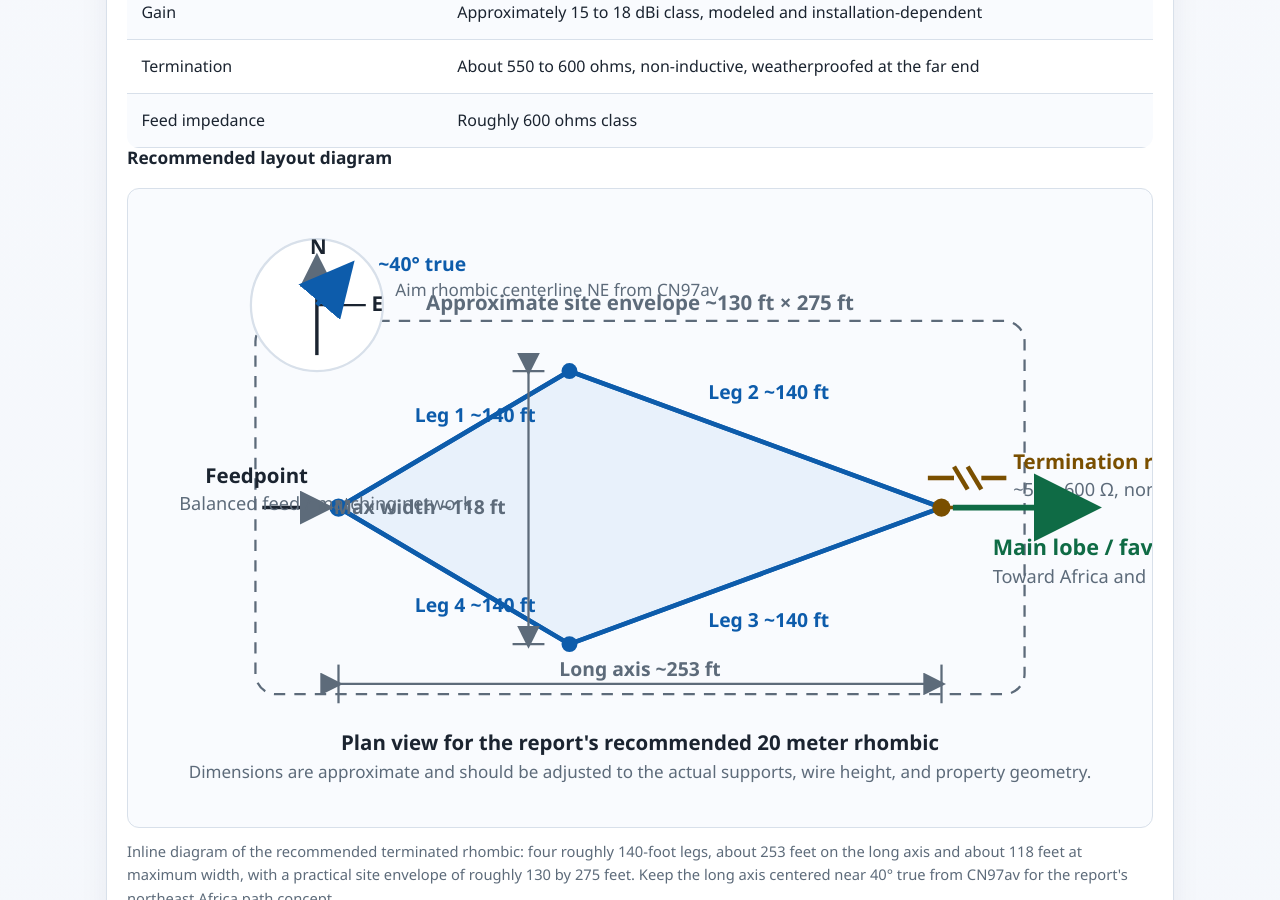
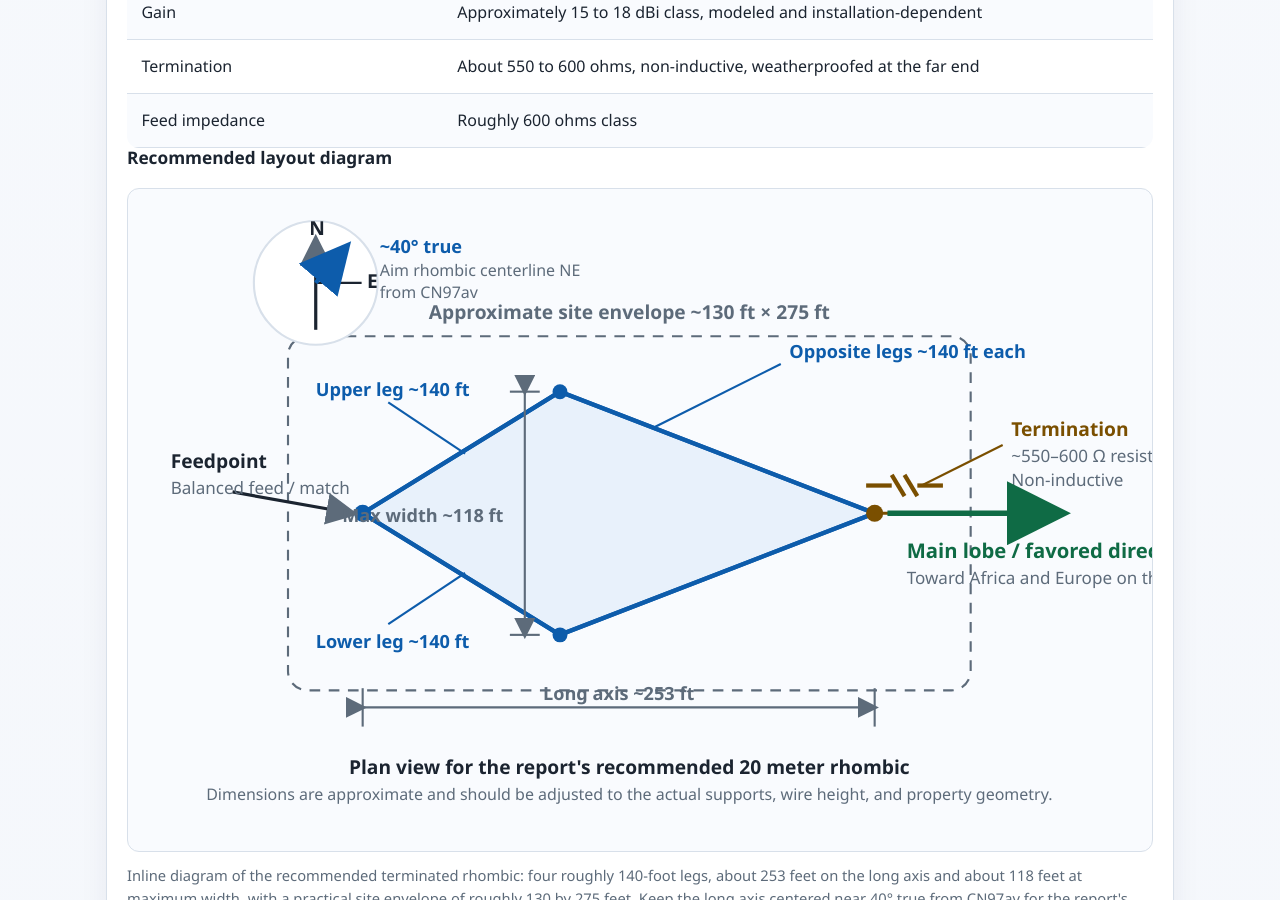
Before and after one commit to Treit/treit.github.io, a Jekyll site: the page misc/radio/africa-dx-antenna-report.html, which Jekyll copies as it is, in a window 1280 px wide and 900 px high, scrolled down 2468 px. Built offline with Jekyll 4.4.1, drawn with Linux system fonts in a browser that asks for light colours.

Commit message:
Fix rhombic SVG label layout

```diff
--- a/misc/radio/africa-dx-antenna-report.html
+++ b/misc/radio/africa-dx-antenna-report.html
@@ -297,7 +297,7 @@
       </table>
       <h3>Recommended layout diagram</h3>
       <figure class="diagram">
-        <svg viewBox="0 0 900 560" role="img" aria-labelledby="rhombic-diagram-title rhombic-diagram-desc" xmlns="http://www.w3.org/2000/svg">
+        <svg viewBox="0 0 960 620" role="img" aria-labelledby="rhombic-diagram-title rhombic-diagram-desc" xmlns="http://www.w3.org/2000/svg">
           <title id="rhombic-diagram-title">Recommended 20 meter rhombic layout aimed about 40 degrees true from CN97av</title>
           <desc id="rhombic-diagram-desc">Plan-view diagram showing a four-leg rhombic with the feedpoint at the near end, a terminating resistor at the far end, approximate dimensions, and a northeast heading note for the favored Africa path.</desc>
           <defs>
@@ -312,63 +312,68 @@
             </marker>
           </defs>
 
-          <rect x="112" y="116" width="676" height="328" rx="18" fill="none" stroke="#5d6b7a" stroke-width="2" stroke-dasharray="10 8" />
-          <text x="450" y="106" text-anchor="middle" font-size="18" fill="#5d6b7a" font-weight="700">Approximate site envelope ~130 ft × 275 ft</text>
+          <rect x="150" y="138" width="640" height="332" rx="18" fill="none" stroke="#5d6b7a" stroke-width="2" stroke-dasharray="10 8" />
+          <text x="470" y="122" text-anchor="middle" font-size="18" fill="#5d6b7a" font-weight="700">Approximate site envelope ~130 ft × 275 ft</text>
 
-          <polygon points="185,280 388,160 715,280 388,400" fill="#e8f1fb" stroke="#0d5cab" stroke-width="4" />
+          <polygon points="220,304 405,190 700,304 405,418" fill="#e8f1fb" stroke="#0d5cab" stroke-width="4" />
 
-          <line x1="185" y1="280" x2="388" y2="160" stroke="#0d5cab" stroke-width="4" />
-          <line x1="388" y1="160" x2="715" y2="280" stroke="#0d5cab" stroke-width="4" />
-          <line x1="715" y1="280" x2="388" y2="400" stroke="#0d5cab" stroke-width="4" />
-          <line x1="388" y1="400" x2="185" y2="280" stroke="#0d5cab" stroke-width="4" />
+          <line x1="220" y1="304" x2="405" y2="190" stroke="#0d5cab" stroke-width="4" />
+          <line x1="405" y1="190" x2="700" y2="304" stroke="#0d5cab" stroke-width="4" />
+          <line x1="700" y1="304" x2="405" y2="418" stroke="#0d5cab" stroke-width="4" />
+          <line x1="405" y1="418" x2="220" y2="304" stroke="#0d5cab" stroke-width="4" />
 
-          <circle cx="185" cy="280" r="8" fill="#0d5cab" />
-          <circle cx="715" cy="280" r="8" fill="#7a4f00" />
-          <circle cx="388" cy="160" r="7" fill="#0d5cab" />
-          <circle cx="388" cy="400" r="7" fill="#0d5cab" />
+          <circle cx="220" cy="304" r="8" fill="#0d5cab" />
+          <circle cx="700" cy="304" r="8" fill="#7a4f00" />
+          <circle cx="405" cy="190" r="7" fill="#0d5cab" />
+          <circle cx="405" cy="418" r="7" fill="#0d5cab" />
 
-          <line x1="118" y1="280" x2="175" y2="280" stroke="#1b2430" stroke-width="3" marker-end="url(#arrow-muted)" />
-          <text x="68" y="258" font-size="18" fill="#1b2430" font-weight="700">Feedpoint</text>
-          <text x="45" y="282" font-size="16" fill="#5d6b7a">Balanced feed / matching network</text>
+          <line x1="98" y1="284" x2="210" y2="304" stroke="#1b2430" stroke-width="3" marker-end="url(#arrow-muted)" />
+          <text x="40" y="262" font-size="18" fill="#1b2430" font-weight="700">Feedpoint</text>
+          <text x="40" y="286" font-size="16" fill="#5d6b7a">Balanced feed / match</text>
 
-          <line x1="703" y1="254" x2="726" y2="254" stroke="#7a4f00" stroke-width="4" />
-          <line x1="726" y1="244" x2="738" y2="264" stroke="#7a4f00" stroke-width="4" />
-          <line x1="738" y1="244" x2="750" y2="264" stroke="#7a4f00" stroke-width="4" />
-          <line x1="750" y1="254" x2="772" y2="254" stroke="#7a4f00" stroke-width="4" />
-          <line x1="715" y1="280" x2="772" y2="280" stroke="#7a4f00" stroke-width="3" />
-          <text x="778" y="246" font-size="18" fill="#7a4f00" font-weight="700">Termination resistor</text>
-          <text x="778" y="270" font-size="16" fill="#5d6b7a">~550–600 Ω, non-inductive</text>
+          <line x1="692" y1="278" x2="716" y2="278" stroke="#7a4f00" stroke-width="4" />
+          <line x1="716" y1="268" x2="728" y2="288" stroke="#7a4f00" stroke-width="4" />
+          <line x1="728" y1="268" x2="740" y2="288" stroke="#7a4f00" stroke-width="4" />
+          <line x1="740" y1="278" x2="764" y2="278" stroke="#7a4f00" stroke-width="4" />
+          <line x1="700" y1="304" x2="764" y2="304" stroke="#7a4f00" stroke-width="3" />
+          <line x1="744" y1="278" x2="820" y2="240" stroke="#7a4f00" stroke-width="2" />
+          <text x="828" y="232" font-size="18" fill="#7a4f00" font-weight="700">Termination</text>
+          <text x="828" y="256" font-size="16" fill="#5d6b7a">~550–600 Ω resistor</text>
+          <text x="828" y="278" font-size="16" fill="#5d6b7a">Non-inductive</text>
 
-          <line x1="725" y1="280" x2="846" y2="280" stroke="#0f6b45" stroke-width="5" marker-end="url(#arrow-green)" />
-          <text x="760" y="322" font-size="19" fill="#0f6b45" font-weight="700">Main lobe / favored direction</text>
-          <text x="760" y="346" font-size="16" fill="#5d6b7a">Toward Africa and Europe on the NE path family</text>
+          <line x1="712" y1="304" x2="874" y2="304" stroke="#0f6b45" stroke-width="5" marker-end="url(#arrow-green)" />
+          <text x="730" y="346" font-size="19" fill="#0f6b45" font-weight="700">Main lobe / favored direction</text>
+          <text x="730" y="370" font-size="16" fill="#5d6b7a">Toward Africa and Europe on the NE path</text>
 
-          <text x="252" y="205" font-size="17" fill="#0d5cab" font-weight="700">Leg 1 ~140 ft</text>
-          <text x="510" y="185" font-size="17" fill="#0d5cab" font-weight="700">Leg 2 ~140 ft</text>
-          <text x="510" y="385" font-size="17" fill="#0d5cab" font-weight="700">Leg 3 ~140 ft</text>
-          <text x="252" y="372" font-size="17" fill="#0d5cab" font-weight="700">Leg 4 ~140 ft</text>
+          <line x1="316" y1="248" x2="244" y2="200" stroke="#0d5cab" stroke-width="2" />
+          <text x="176" y="194" font-size="17" fill="#0d5cab" font-weight="700">Upper leg ~140 ft</text>
+          <line x1="316" y1="360" x2="244" y2="408" stroke="#0d5cab" stroke-width="2" />
+          <text x="176" y="430" font-size="17" fill="#0d5cab" font-weight="700">Lower leg ~140 ft</text>
+          <line x1="492" y1="224" x2="612" y2="164" stroke="#0d5cab" stroke-width="2" />
+          <text x="620" y="158" font-size="17" fill="#0d5cab" font-weight="700">Opposite legs ~140 ft each</text>
 
-          <line x1="185" y1="435" x2="715" y2="435" stroke="#5d6b7a" stroke-width="2" marker-start="url(#arrow-muted)" marker-end="url(#arrow-muted)" />
-          <line x1="185" y1="418" x2="185" y2="452" stroke="#5d6b7a" stroke-width="2" />
-          <line x1="715" y1="418" x2="715" y2="452" stroke="#5d6b7a" stroke-width="2" />
-          <text x="450" y="428" text-anchor="middle" font-size="17" fill="#5d6b7a" font-weight="700">Long axis ~253 ft</text>
+          <line x1="220" y1="486" x2="700" y2="486" stroke="#5d6b7a" stroke-width="2" marker-start="url(#arrow-muted)" marker-end="url(#arrow-muted)" />
+          <line x1="220" y1="468" x2="220" y2="504" stroke="#5d6b7a" stroke-width="2" />
+          <line x1="700" y1="468" x2="700" y2="504" stroke="#5d6b7a" stroke-width="2" />
+          <text x="460" y="479" text-anchor="middle" font-size="17" fill="#5d6b7a" font-weight="700">Long axis ~253 ft</text>
 
-          <line x1="352" y1="160" x2="352" y2="400" stroke="#5d6b7a" stroke-width="2" marker-start="url(#arrow-muted)" marker-end="url(#arrow-muted)" />
-          <line x1="338" y1="160" x2="366" y2="160" stroke="#5d6b7a" stroke-width="2" />
-          <line x1="338" y1="400" x2="366" y2="400" stroke="#5d6b7a" stroke-width="2" />
-          <text x="332" y="286" text-anchor="end" font-size="17" fill="#5d6b7a" font-weight="700">Max width ~118 ft</text>
+          <line x1="372" y1="190" x2="372" y2="418" stroke="#5d6b7a" stroke-width="2" marker-start="url(#arrow-muted)" marker-end="url(#arrow-muted)" />
+          <line x1="358" y1="190" x2="386" y2="190" stroke="#5d6b7a" stroke-width="2" />
+          <line x1="358" y1="418" x2="386" y2="418" stroke="#5d6b7a" stroke-width="2" />
+          <text x="352" y="312" text-anchor="end" font-size="17" fill="#5d6b7a" font-weight="700">Max width ~118 ft</text>
 
-          <circle cx="166" cy="102" r="58" fill="#ffffff" stroke="#d8e0ea" stroke-width="2" />
-          <line x1="166" y1="146" x2="166" y2="62" stroke="#1b2430" stroke-width="3" marker-end="url(#arrow-muted)" />
-          <line x1="166" y1="102" x2="209" y2="102" stroke="#1b2430" stroke-width="2" />
-          <line x1="166" y1="102" x2="194" y2="69" stroke="#0d5cab" stroke-width="4" marker-end="url(#arrow-blue)" />
-          <text x="160" y="57" font-size="18" fill="#1b2430" font-weight="700">N</text>
-          <text x="214" y="107" font-size="18" fill="#1b2430" font-weight="700">E</text>
-          <text x="220" y="72" font-size="17" fill="#0d5cab" font-weight="700">~40° true</text>
-          <text x="235" y="94" font-size="15" fill="#5d6b7a">Aim rhombic centerline NE from CN97av</text>
+          <circle cx="176" cy="88" r="58" fill="#ffffff" stroke="#d8e0ea" stroke-width="2" />
+          <line x1="176" y1="132" x2="176" y2="48" stroke="#1b2430" stroke-width="3" marker-end="url(#arrow-muted)" />
+          <line x1="176" y1="88" x2="219" y2="88" stroke="#1b2430" stroke-width="2" />
+          <line x1="176" y1="88" x2="204" y2="55" stroke="#0d5cab" stroke-width="4" marker-end="url(#arrow-blue)" />
+          <text x="170" y="43" font-size="18" fill="#1b2430" font-weight="700">N</text>
+          <text x="224" y="93" font-size="18" fill="#1b2430" font-weight="700">E</text>
+          <text x="236" y="60" font-size="17" fill="#0d5cab" font-weight="700">~40° true</text>
+          <text x="236" y="82" font-size="15" fill="#5d6b7a">Aim rhombic centerline NE</text>
+          <text x="236" y="102" font-size="15" fill="#5d6b7a">from CN97av</text>
 
-          <text x="450" y="493" text-anchor="middle" font-size="18" fill="#1b2430" font-weight="700">Plan view for the report&apos;s recommended 20 meter rhombic</text>
-          <text x="450" y="518" text-anchor="middle" font-size="15" fill="#5d6b7a">Dimensions are approximate and should be adjusted to the actual supports, wire height, and property geometry.</text>
+          <text x="470" y="548" text-anchor="middle" font-size="18" fill="#1b2430" font-weight="700">Plan view for the report&apos;s recommended 20 meter rhombic</text>
+          <text x="470" y="573" text-anchor="middle" font-size="15" fill="#5d6b7a">Dimensions are approximate and should be adjusted to the actual supports, wire height, and property geometry.</text>
         </svg>
         <figcaption class="small">Inline diagram of the recommended terminated rhombic: four roughly 140-foot legs, about 253 feet on the long axis and about 118 feet at maximum width, with a practical site envelope of roughly 130 by 275 feet. Keep the long axis centered near 40° true from CN97av for the report&apos;s northeast Africa path concept.</figcaption>
       </figure>
```
